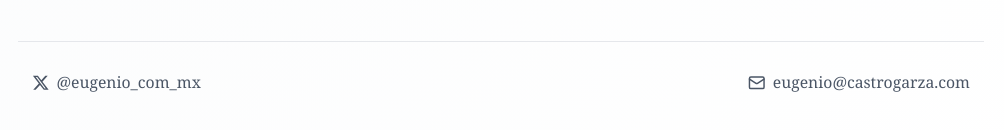
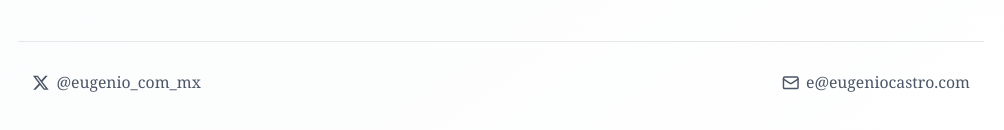
Before and after one commit to DarwinQVO/research-website, a Next.js app: page / in a window 1280 px wide. Shown: the part 740-870 px from the top of the page, without its empty margins (139-1143 px from the left). Built offline with nearby package versions, Linux system fonts and the light colour scheme.

Commit message:
Update email address to e@eugeniocastro.com
- Update footer email link
- Update error messages in contact form

```diff
--- a/app/page.tsx
+++ b/app/page.tsx
@@ -117,11 +117,11 @@ export default function App() {
             </a>
 
             <a
-              href="mailto:eugenio@castrogarza.com?subject=Research%20Collaboration%20Inquiry&body=Hi%20Eugenio,%0D%0A%0D%0AI'm%20interested%20in%20working%20together%20on%20research%20for%20my%20content.%0D%0A%0D%0A[Please%20tell%20me%20about%20your%20project%20and%20research%20needs]%0D%0A%0D%0ABest%20regards,"
+              href="mailto:e@eugeniocastro.com?subject=Research%20Collaboration%20Inquiry&body=Hi%20Eugenio,%0D%0A%0D%0AI'm%20interested%20in%20working%20together%20on%20research%20for%20my%20content.%0D%0A%0D%0A[Please%20tell%20me%20about%20your%20project%20and%20research%20needs]%0D%0A%0D%0ABest%20regards,"
               className="flex items-center gap-2 text-gray-600 hover:text-gray-900 transition-colors duration-200"
             >
               <Mail className="w-4 sm:w-5 h-4 sm:h-5" />
-              <span className="text-base sm:text-lg break-all sm:break-normal">eugenio@castrogarza.com</span>
+              <span className="text-base sm:text-lg break-all sm:break-normal">e@eugeniocastro.com</span>
             </a>
           </div>
 
--- a/components/contact-modal.tsx
+++ b/components/contact-modal.tsx
@@ -158,11 +158,11 @@ export function ContactModal({ isOpen, onClose }: ContactModalProps) {
       } else {
         const data = await response.json();
         console.error('Airtable error:', data);
-        alert('There was an issue submitting your request. Please try again or contact me directly at eugenio@castrogarza.com');
+        alert('There was an issue submitting your request. Please try again or contact me directly at e@eugeniocastro.com');
       }
     } catch (error) {
       console.error('Submission error:', error);
-      alert('There was a connection error. Please try again or contact me directly at eugenio@castrogarza.com');
+      alert('There was a connection error. Please try again or contact me directly at e@eugeniocastro.com');
     } finally {
       setIsSubmitting(false);
     }
```
